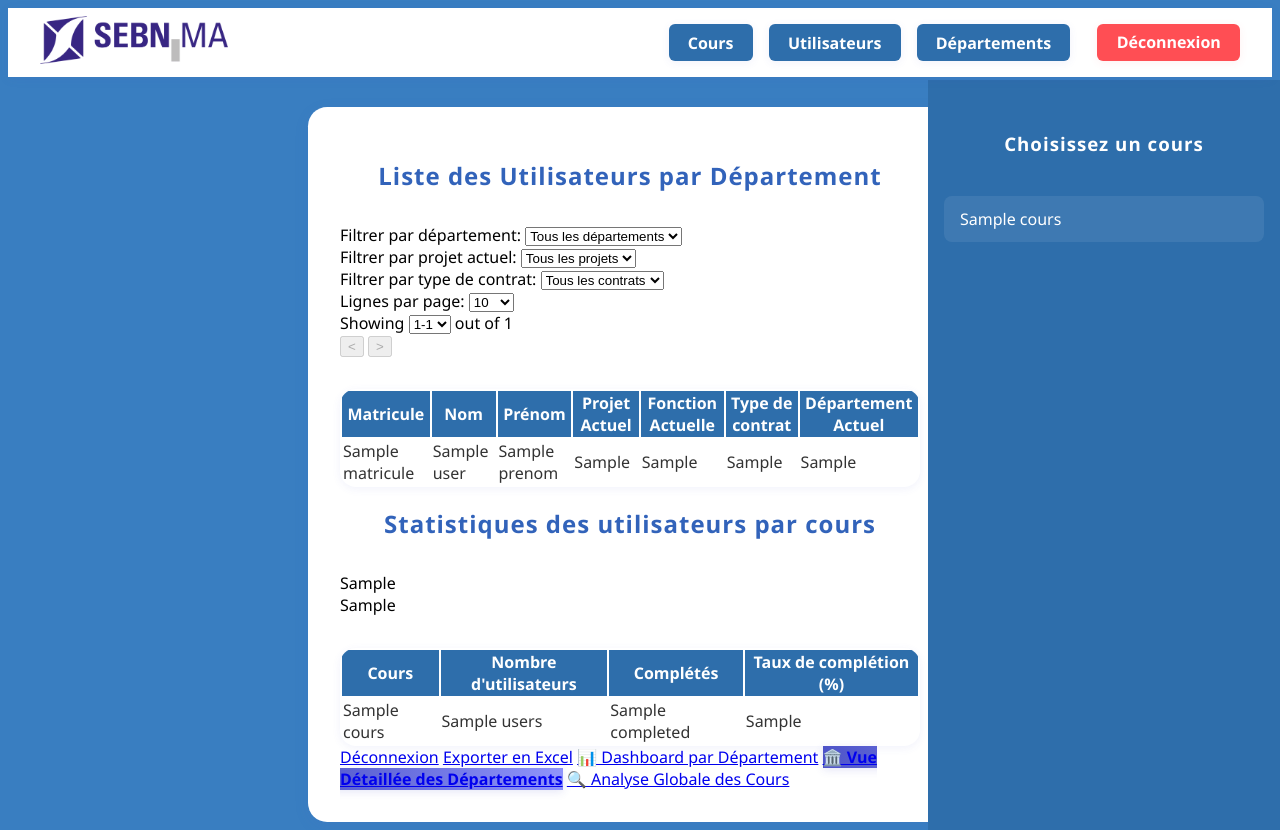
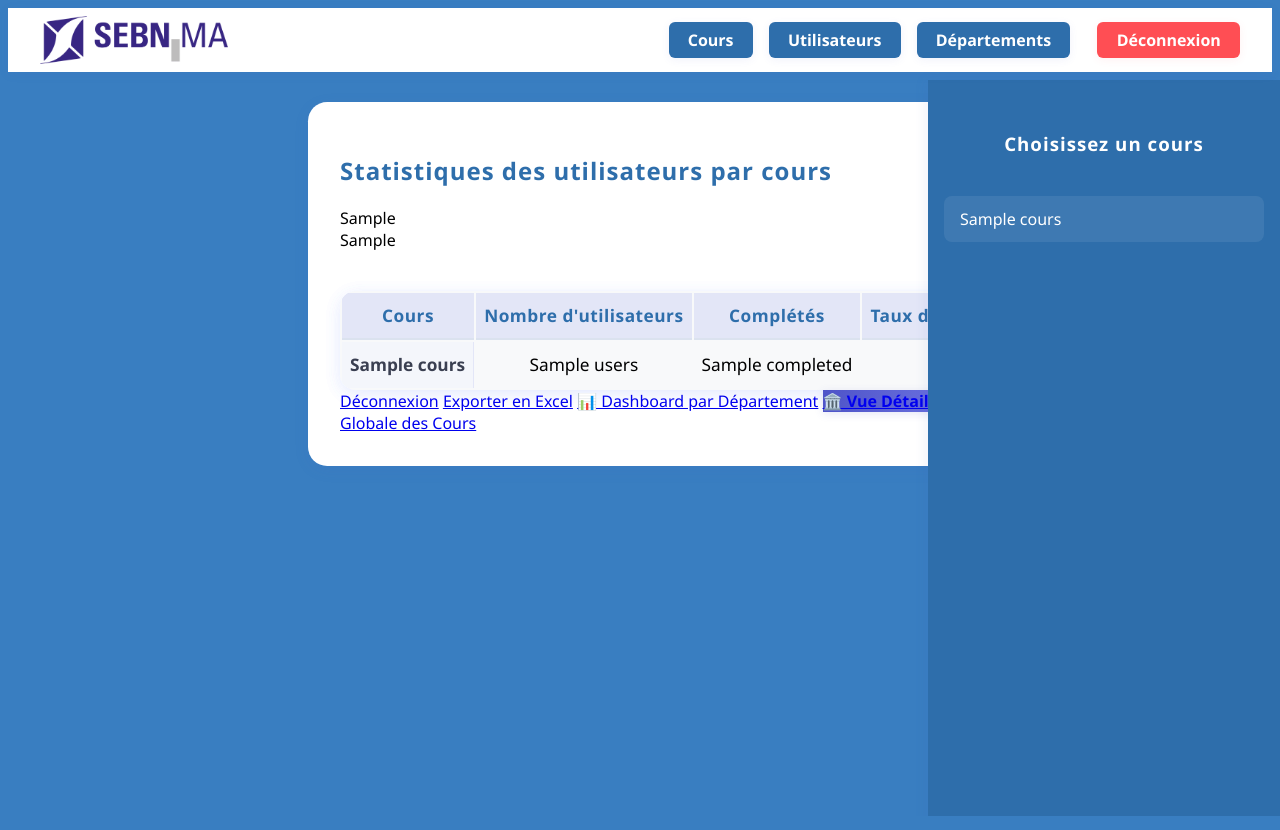
Before and after one commit to sarakr26/PFA-project, a Flask app: template mon_projet_stat_web/app/templates/extract.html in a window 1280 px wide. Run offline with Flask 3, Linux system fonts and the light colour scheme; the template is opened without the code that fills it: most values are stand-ins (such as "Sample title", 1, 10 or a date in 2020); some libraries are stand-ins or nearby versions.

Commit message:
add dessign1

```diff
--- a/mon_projet_stat_web/app/routes.py
+++ b/mon_projet_stat_web/app/routes.py
@@ -86,7 +86,7 @@
         return dept_courses_df, user_dept_df
     except Exception as e:
         print(f"Erreur lors du chargement des fichiers Excel : {e}", file=sys.stderr)
-        return None, None
+    return None, None
 
 @bp.route('/', methods=['GET', 'POST'])
 @bp.route('/login', methods=['GET', 'POST'])
@@ -201,6 +201,29 @@
         print(f"Erreur lors de l'extraction : {e}\n{tb}", file=sys.stderr)
         flash(f"Erreur lors de l'extraction : {e}", "danger")
         return render_template('extract.html', graph_html=None, graph_completion_html=None, data=None)
+
+# Route pour afficher uniquement la liste des utilisateurs par département
+@bp.route('/utilisateurs', methods=['GET'])
+def utilisateurs():
+    if 'user' not in session or 'password' not in session:
+        return redirect(url_for('main.login'))
+    try:
+        _, user_dept_df = load_department_mappings()
+        if user_dept_df is not None:
+            users_departments = user_dept_df.to_dict('records')
+            departments = sorted(list(set(user_dept_df['departement_actuel'].dropna().unique())))
+        else:
+            users_departments = []
+            departments = []
+        return render_template('utilisateurs_page.html',
+                              users_departments=users_departments,
+                              departments=departments,
+                              total_rows=len(users_departments) if users_departments else 0)
+    except Exception as e:
+        import traceback
+        tb = traceback.format_exc()
+        print(f"Erreur lors de l'affichage des utilisateurs : {e}\n{tb}", file=sys.stderr)
+        return render_template('utilisateurs_page.html', users_departments=[], departments=[], total_rows=0)
 
 @bp.route('/analyze_all_courses', methods=['POST'])
 def analyze_all_courses():
@@ -378,7 +401,7 @@
                         'cours': course['cours'],
                         'users': users_in_dept,
                         'completed': 0,  # We'll update this if available
-                        'taux_completion': 0.0  # We'll update this if available
+                        'taux_completion': 0  # We'll update this if available
                     })
                     total_users += users_in_dept
 
--- a/mon_projet_stat_web/app/static/css/extract.css
+++ b/mon_projet_stat_web/app/static/css/extract.css
@@ -14,6 +14,17 @@
     display: flex;
     flex-direction: column;
     gap: 1.5rem;
+}
+.analysis-container thead.table-primary {
+    background: linear-gradient(90deg, #e3e6f7 60%, #f4f6fb 100%) !important;
+}
+.analysis-container table.table.table-bordered.table-striped {
+    background: #f8f9fa;
+    border-radius: 16px;
+    overflow: hidden;
+    box-shadow: 0 4px 18px 0 rgba(80, 112, 255, 0.08);
+    margin-top: 2.5rem;
+    font-size: 1.08rem;
 }
 .course-slider-container h3 {
     color: #fff;
@@ -112,3 +123,42 @@
 }
 .extract-title { text-align: center; color: rgb(50 99 186); font-weight: 700; margin-bottom: 2rem; }
 .table { margin-top: 2rem; }
+
+
+
+
+
+.analysis-container th, .analysis-container td {
+    text-align: center;
+    vertical-align: middle !important;
+    padding: 0.7rem 0.5rem;
+}
+.analysis-container th {
+    color: #2e6eab;
+    font-weight: 700;
+    letter-spacing: 0.5px;
+    font-size: 1.08rem;
+    background: #e3e6f7 !important;
+    border-bottom: 2px solid #dbe2ef;
+}
+.analysis-container tbody tr {
+    transition: background 0.15s;
+}
+.analysis-container tbody tr:hover {
+    background: #f4f6fb;
+}
+.analysis-container tr[style*="font-weight:bold"] {
+    background: #e3e6f7 !important;
+    color: #2e6eab;
+    font-size: 1.12rem;
+}
+.analysis-container td {
+    border-color: #e3e6f7 !important;
+}
+.analysis-container td:first-child {
+    font-weight: 600;
+    color: #3a3f51;
+    text-align: left;
+    background: #f4f6fb;
+    border-right: 1px solid #e3e6f7;
+}
--- a/mon_projet_stat_web/app/static/css/style.css
+++ b/mon_projet_stat_web/app/static/css/style.css
@@ -29,20 +29,48 @@
 }
 
 .table {
-    background: white;
-    border-radius: 1rem;
+       background: #f8f9fa;
+    border-radius: 16px;
     overflow: hidden;
-    box-shadow: 0 2px 8px rgba(78,84,200,0.08);
+    box-shadow: 0 4px 18px 0 rgba(80, 112, 255, 0.08);
+    margin-top: 2.5rem;
+    font-size: 1.08rem;
 }
-.table th {
-    background: #2e6eab;
-    color: #fff;
+
+
+.analysis-container th, .analysis-container td {
+    text-align: center;
+    vertical-align: middle !important;
+    padding: 0.7rem 0.5rem;
+}
+.analysis-container th {
+    color: #2e6eab;
+    font-weight: 700;
+    letter-spacing: 0.5px;
+    font-size: 1.08rem;
+    background: #e3e6f7 !important;
+    border-bottom: 2px solid #dbe2ef;
+}
+.analysis-container tbody tr {
+    transition: background 0.15s;
+}
+.analysis-container tbody tr:hover {
+    background: #f4f6fb;
+}
+.analysis-container tr[style*="font-weight:bold"] {
+    background: #e3e6f7 !important;
+    color: #2e6eab;
+    font-size: 1.12rem;
+}
+.analysis-container td {
+    border-color: #e3e6f7 !important;
+}
+.analysis-container td:first-child {
     font-weight: 600;
-    border: none;
-}
-.table td {
-    border: none;
-    color: #333;
+    color: #3a3f51;
+    text-align: left;
+    background: #f4f6fb;
+    border-right: 1px solid #e3e6f7;
 }
 
 .navbar {
--- a/mon_projet_stat_web/app/templates/extract.html
+++ b/mon_projet_stat_web/app/templates/extract.html
@@ -1,3 +1,15 @@
+    <aside class="course-slider-container-modern" style="margin-top: 80px;position:fixed;right:0;top:0;width:320px;height:100vh;background:#2e6eab;color:#fff;padding:2rem 1rem;z-index:1000;overflow-y:auto;display:flex;flex-direction:column;gap:1.5rem;box-shadow:-2px 0 12px rgba(78,84,200,0.08);">
+        <h3 style="color:#fff;text-align:center;margin-bottom:1rem;">Choisissez un cours</h3>
+        <ul class="course-list" style="list-style:none;padding:0;margin:0;">
+            {% for row in data %}
+            <li style="margin-bottom:1rem;">
+                <a href="#" class="course-link" data-cours="{{ row.cours }}" data-lien="{{ row.lien }}" style="color:#fff;text-decoration:none;font-weight:500;display:block;padding:0.75rem 1rem;border-radius:0.5rem;background:rgba(255,255,255,0.08);transition:background 0.2s;">
+                    {{ row.cours }}
+                </a>
+            </li>
+            {% endfor %}
+        </ul>
+    </aside>
 <!DOCTYPE html>
 <html lang="fr">
 <head>
@@ -15,7 +27,7 @@
     <div class="header-actions">
         <nav class="header-nav">
             <a href="{{ url_for('main.extract') }}">Cours</a>
-            <a href="{{ url_for('main.extract') }}#users-graph">Utilisateurs</a>
+            <a href="{{ url_for('main.utilisateurs') }}">Utilisateurs</a>
             <a href="{{ url_for('main.global_analysis') }}">Départements</a>
         </nav>
         <div class="header-logout">
@@ -23,111 +35,9 @@
         </div>
     </div>
 </header>
-    <div class="course-slider-container">
-        <h3>Choisissez un cours</h3>
+    <div class="extract-container">
 
-        <ul class="course-list">
-            {% for row in data %}
-            <li><a href="#" class="course-link" data-cours="{{ row.cours }}" data-lien="{{ row.lien }}">{{ row.cours }}</a></li>
-            {% endfor %}
-        </ul>
-    </div>
-    <div class="extract-container" style="margin-right:320px;">
-        <h2 class="extract-title">Liste des Utilisateurs par Département</h2>
-        <div class="row mb-3">
-            <div class="col-md-3">
-                <label for="department-filter" class="form-label">Filtrer par département:</label>
-                <select id="department-filter" class="form-select">
-                    <option value="">Tous les départements</option>
-                    {% for dept in departments %}
-                    <option value="{{ dept }}">{{ dept }}</option>
-                    {% endfor %}
-                </select>
-            </div>
-            <div class="col-md-3">
-                <label for="projet-filter" class="form-label">Filtrer par projet actuel:</label>
-                <select id="projet-filter" class="form-select">
-                    <option value="">Tous les projets</option>
-                    {% for user in users_departments|unique(attribute='projet_actuel') %}
-                    {% if user.projet_actuel %}
-                    <option value="{{ user.projet_actuel }}">{{ user.projet_actuel }}</option>
-                    {% endif %}
-                    {% endfor %}
-                </select>
-            </div>
-            <div class="col-md-3">
-                <label for="contrat-filter" class="form-label">Filtrer par type de contrat:</label>
-                <select id="contrat-filter" class="form-select">
-                    <option value="">Tous les contrats</option>
-                    {% for user in users_departments|unique(attribute='type_contrat') %}
-                    {% if user.type_contrat %}
-                    <option value="{{ user.type_contrat }}">{{ user.type_contrat }}</option>
-                    {% endif %}
-                    {% endfor %}
-                </select>
-            </div>
-            <div class="col-md-3">
-                <label for="rows-per-page" class="form-label">Lignes par page:</label>
-                <select id="rows-per-page" class="form-select">
-                    <option value="10">10</option>
-                    <option value="15">15</option>
-                    <option value="20">20</option>
-                    <option value="50">50</option>
-                    <option value="100">100</option>
-                    <option value="200">200</option>
-                    <option value="500">500</option>
-                </select>
-            </div>
-        </div>
-        <div class="d-flex justify-content-between align-items-center mb-3">
-            <div class="d-flex align-items-center">
-                <span class="me-2">Showing</span>
-                <select id="start-range" class="form-select form-select-sm" style="width: auto;">
-                    {% for i in range(1, total_rows + 1, 10) %}
-                    <option value="{{ i }}">{{ i }}-{{ i + 9 }}</option>
-                    {% endfor %}
-                </select>
-                <span class="ms-2">out of {{ total_rows }}</span>
-            </div>
-            <div class="pagination-controls">
-                <button class="btn btn-sm btn-outline-secondary me-2" id="prev-page">&lt;</button>
-                <button class="btn btn-sm btn-outline-secondary" id="next-page">&gt;</button>
-            </div>
-        </div>
-        <table class="table table-bordered table-striped mt-4">
-            <thead class="table-primary">
-                <tr>
-                    <th>Matricule</th>
-                    <th>Nom</th>
-                    <th>Prénom</th>
-                    <th>Projet Actuel</th>
-                    <th>Fonction Actuelle</th>
-                    <th>Type de contrat</th>
-                    <th>Département Actuel</th>
-                </tr>
-            </thead>
-            <tbody>
-                {% if users_departments %}
-                    {% for user in users_departments %}
-                    <tr>
-                        <td>{{ user.matricule }}</td>
-                        <td>{{ user.nom }}</td>
-                        <td>{{ user.prenom }}</td>
-                        <td>{{ user.projet_actuel }}</td>
-                        <td>{{ user.fonction_actuelle }}</td>
-                        <td>{{ user.type_contrat }}</td>
-                        <td>{{ user.departement_actuel }}</td>
-                    </tr>
-                    {% endfor %}
-                {% else %}
-                    <tr>
-                        <td colspan="7" class="text-center">Aucune donnée disponible</td>
-                    </tr>
-                {% endif %}
-            </tbody>
-        </table>
-
-        <h2 class="extract-title">Statistiques des utilisateurs par cours</h2>
+    <h2 class="dashboard-title text-center mb-4">Statistiques des utilisateurs par cours</h2>
         {% with messages = get_flashed_messages(with_categories=true) %}
           {% if messages %}
             {% for category, message in messages %}
@@ -144,7 +54,8 @@
             <div id="completion-graph">{{ graph_completion_html|safe }}</div>
         {% endif %}
         {% if data %}
-        <table class="table table-bordered table-striped mt-4">
+        <div class="table-responsive analysis-container" style="box-shadow: 0 4px 18px 0 rgba(80, 112, 255, 0.08); background: #fff; border-radius: 16px; margin-top: 2.5rem;">
+            <table class="table table-bordered table-striped">
                 <thead class="table-primary">
                     <tr>
                         <th>Cours</th>
@@ -164,15 +75,16 @@
                     {% endfor %}
                 </tbody>
             </table>
+        </div>
         {% endif %}
         <div id="course-content"></div>
-        <div class="text-center mt-4">
+        <div class="d-flex flex-wrap justify-content-center align-items-center gap-3 mt-4">
             <a href="{{ url_for('main.logout') }}" class="btn btn-outline-primary">Déconnexion</a>
             {% if data %}
-            <a href="{{ url_for('main.export_excel') }}" class="btn btn-success ml-2">Exporter en Excel</a>
-            <a href="{{ url_for('main.dashboard') }}" class="btn btn-info ml-2">📊 Dashboard par Département</a>
-            <a href="{{ url_for('main.departments_dashboard') }}" class="btn btn-primary ml-2">🏛️ Vue Détaillée des Départements</a>
-            <a href="{{ url_for('main.global_analysis') }}" class="btn btn-warning ml-2">🔍 Analyse Globale des Cours</a>
+            <a href="{{ url_for('main.export_excel') }}" class="btn btn-success">Exporter en Excel</a>
+            <a href="{{ url_for('main.dashboard') }}" class="btn btn-info">📊 Dashboard par Département</a>
+            <a href="{{ url_for('main.departments_dashboard') }}" class="btn btn-primary">🏛️ Vue Détaillée des Départements</a>
+            <a href="{{ url_for('main.global_analysis') }}" class="btn btn-warning">🔍 Analyse Globale des Cours</a>
             {% endif %}
         </div>
     </div>
```
Also changed, not shown: mon_projet_stat_web/app/templates/utilisateurs.html (+97 -0 lines), mon_projet_stat_web/app/templates/utilisateurs_page.html (added, +32 -0 lines). Lines whose indentation alone changed are shown as unchanged.
